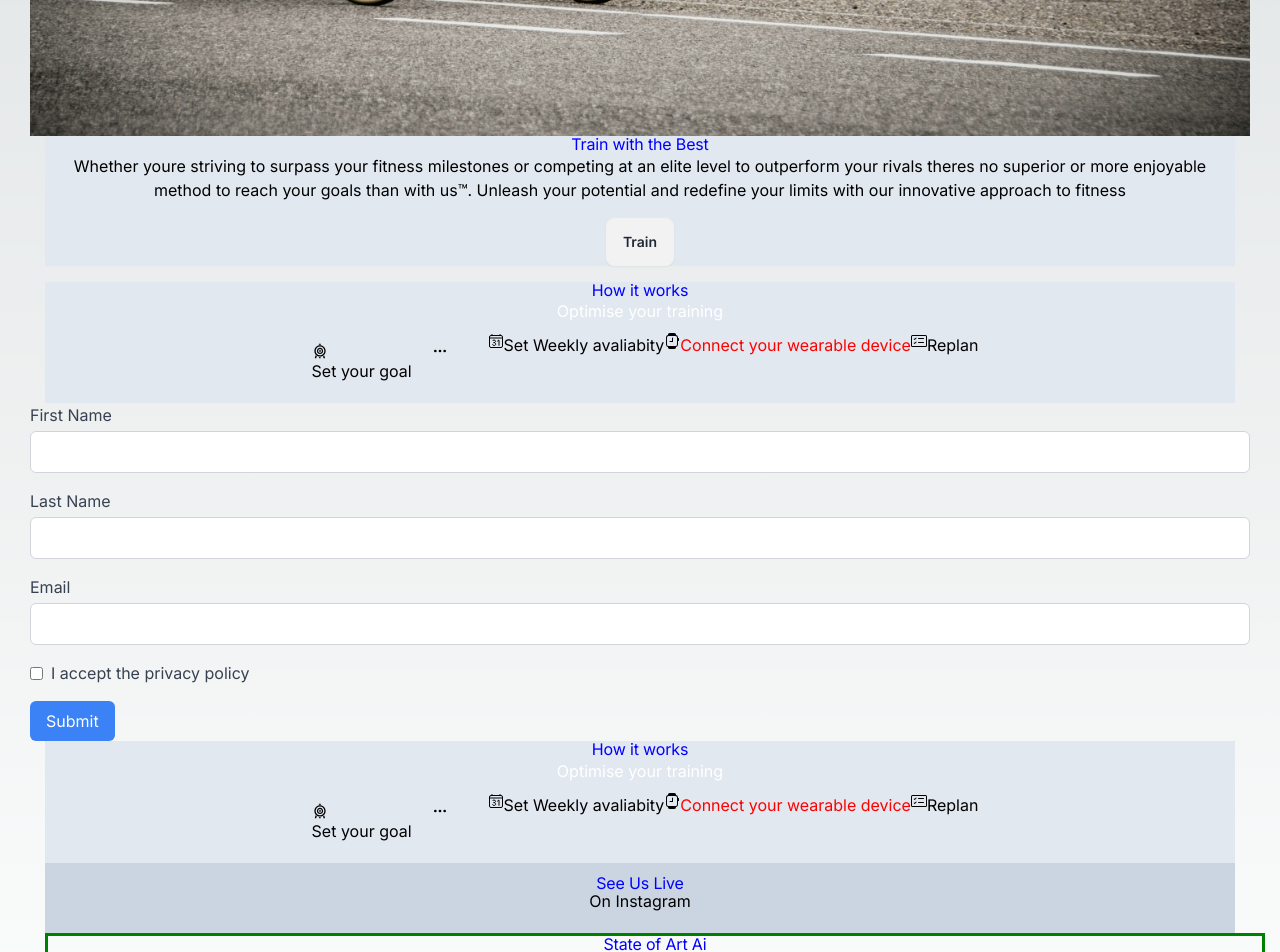
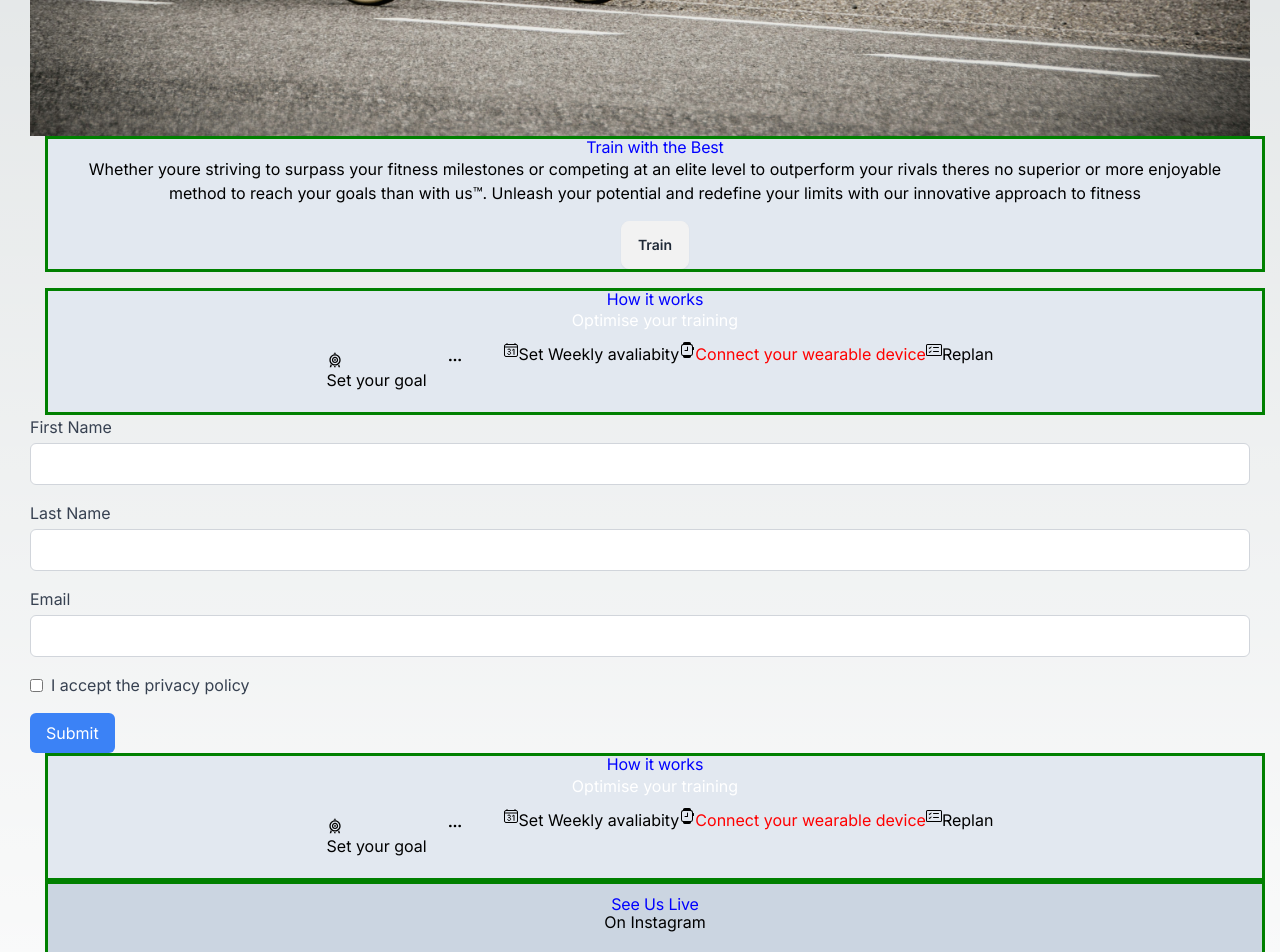
Before and after one commit to Martin2251/sam-app, a Next.js app: page / in a window 1280 px wide. Shown: the part 720-1672 px from the top of the page. Built offline with nearby package versions, Linux system fonts and the light colour scheme.

Commit message:
adding containers

```diff
--- a/src/app/Components/HowItWorks/index.tsx
+++ b/src/app/Components/HowItWorks/index.tsx
@@ -7,7 +7,7 @@ import { HiOutlineDotsHorizontal } from 'react-icons/hi';
 
 const HowItWorks = () => {
   return (
-    <main className='bg-slate-200'>
+    <main className='bg-slate-200 container'>
         <header>
             <h3>How it works</h3>
         </header>
--- a/src/app/Components/SeeUsLive/index.tsx
+++ b/src/app/Components/SeeUsLive/index.tsx
@@ -3,7 +3,7 @@ import './SeeUsLive.scss';
 
 const SeeUsLive = () => {
   return (
-    <main className='bg-slate-300 py-3'>
+    <main className='bg-slate-300 py-3 container'>
         <header>
         <h3>See Us Live</h3>
         </header>
--- a/src/app/Components/Train/index.tsx
+++ b/src/app/Components/Train/index.tsx
@@ -2,7 +2,7 @@ import React from 'react'
 
 const TrainSection = () => {
   return (
-  <main className='bg-slate-200 mb-4 '>
+  <main className='bg-slate-200 mb-4 container'>
     <h3>Train with the Best</h3>
 
     <p className='text-center text-black mb-4'>Whether youre striving to surpass your fitness milestones or competing at an elite level to outperform your rivals theres no superior or more enjoyable method to reach your goals than with us™. Unleash your potential and redefine your limits with our innovative approach to fitness </p>
```
